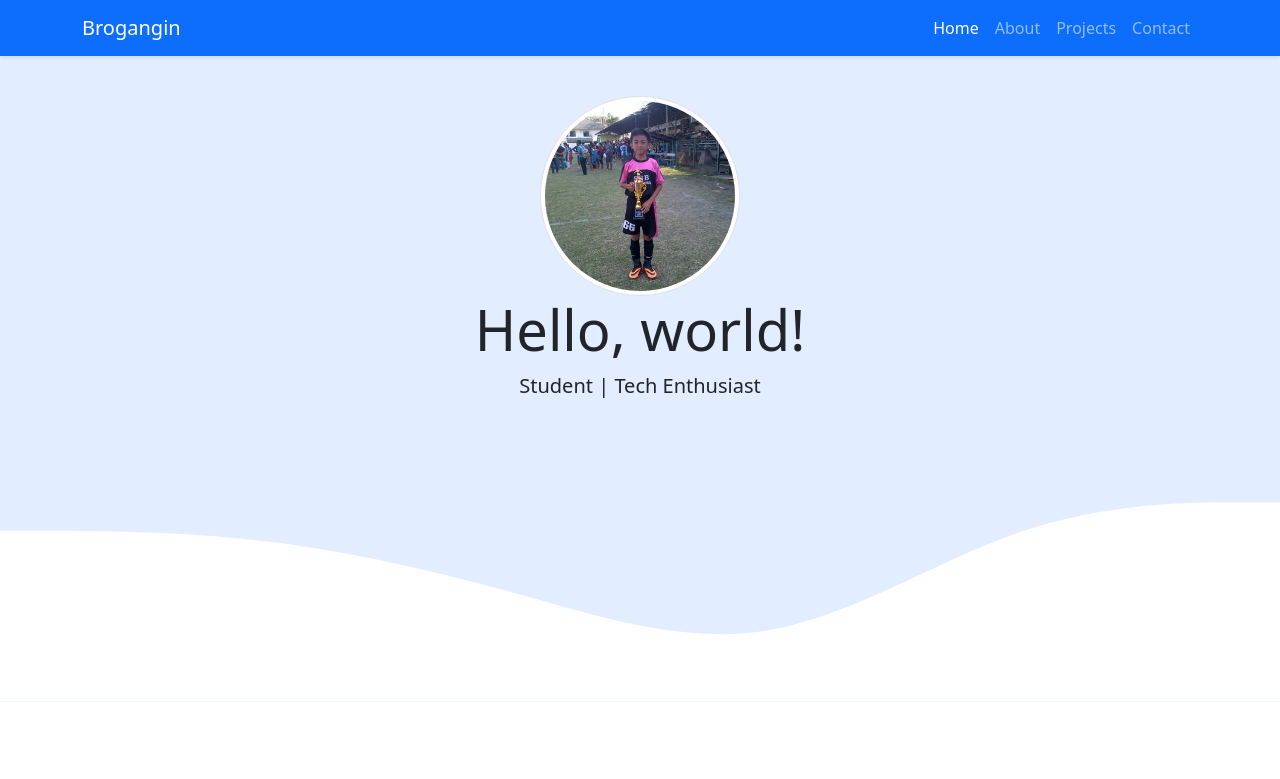
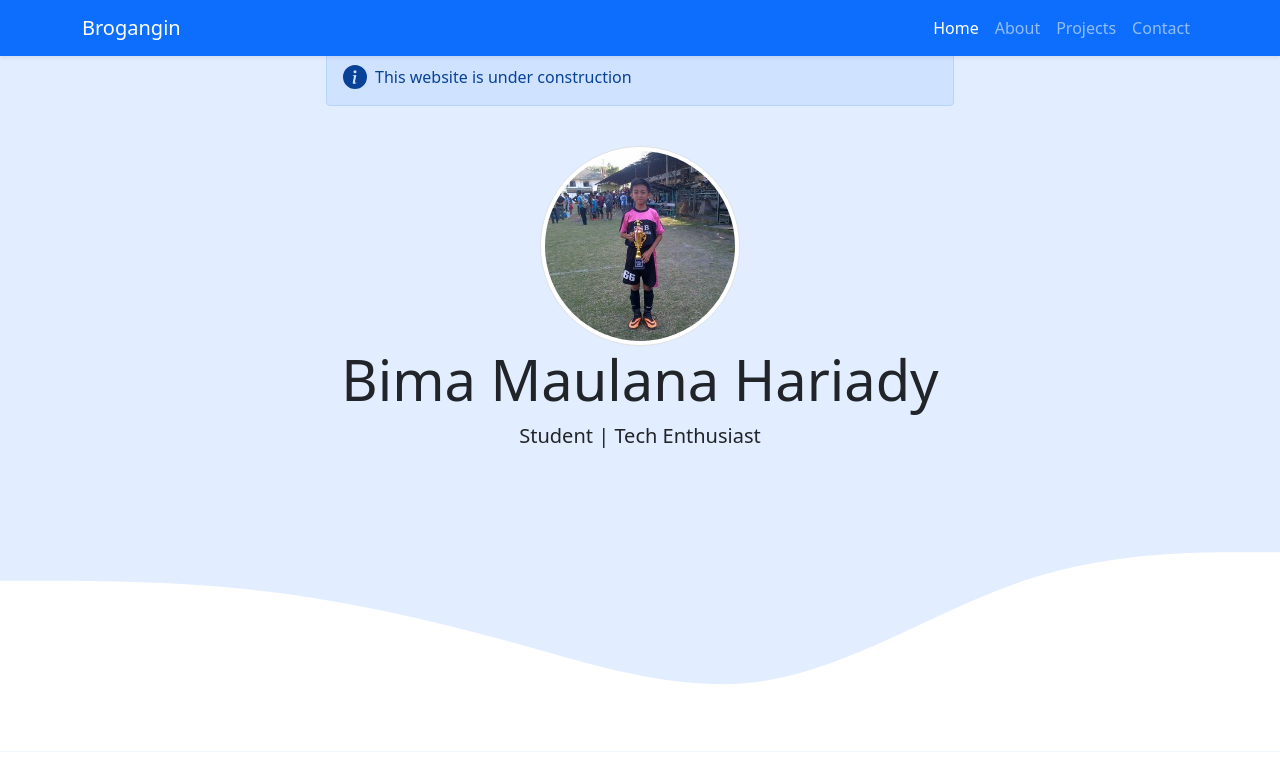
Before and after one commit to brogangin/brogangin.github.io, a plain HTML site: page index.html in a window 1280 px wide. Shown: the top 779 px of the page. Drawn offline with nearby package versions, Linux system fonts and the light colour scheme.

Commit message:
menambahkan alert

```diff
--- a/index.html
+++ b/index.html
@@ -22,6 +22,10 @@
       }
       section {
         padding-top: 5rem;
+      }
+      #message {
+        padding-top: 3rem;
+        margin-bottom: -4.5rem;
       }
     </style>
 
@@ -55,10 +59,30 @@
     </nav>
     <!-- akhir navbar -->
 
+    <!-- Message -->
+    <section id="message">
+      <svg xmlns="http://www.w3.org/2000/svg" style="display: none">
+        <symbol id="info-fill" fill="currentColor" viewBox="0 0 16 16">
+          <path
+            d="M8 16A8 8 0 1 0 8 0a8 8 0 0 0 0 16zm.93-9.412-1 4.705c-.07.34.029.533.304.533.194 0 .487-.07.686-.246l-.088.416c-.287.346-.92.598-1.465.598-.703 0-1.002-.422-.808-1.319l.738-3.468c.064-.293.006-.399-.287-.47l-.451-.081.082-.381 2.29-.287zM8 5.5a1 1 0 1 1 0-2 1 1 0 0 1 0 2z"
+          />
+        </symbol>
+      </svg>
+      <div class="row justify-content-center">
+        <div class="col-md-6">
+          <div class="alert alert-primary d-flex align-items-center" role="alert">
+            <svg class="bi flex-shrink-0 me-2" width="24" height="24" role="img" aria-label="Info:"><use xlink:href="#info-fill" /></svg>
+            <div>This website is under construction</div>
+          </div>
+        </div>
+      </div>
+    </section>
+    <!-- Akhir Message -->
+
     <!-- Jumbotron -->
     <section class="jumbotron text-center">
       <img src="poto.jpg" alt="Brogangin" width="200" class="rounded-circle img-thumbnail" />
-      <h1 class="display-4">Hello, world!</h1>
+      <h1 class="display-4">Bima Maulana Hariady</h1>
       <p class="lead">Student | Tech Enthusiast</p>
       <svg xmlns="http://www.w3.org/2000/svg" viewBox="0 0 1440 320">
         <path
```
